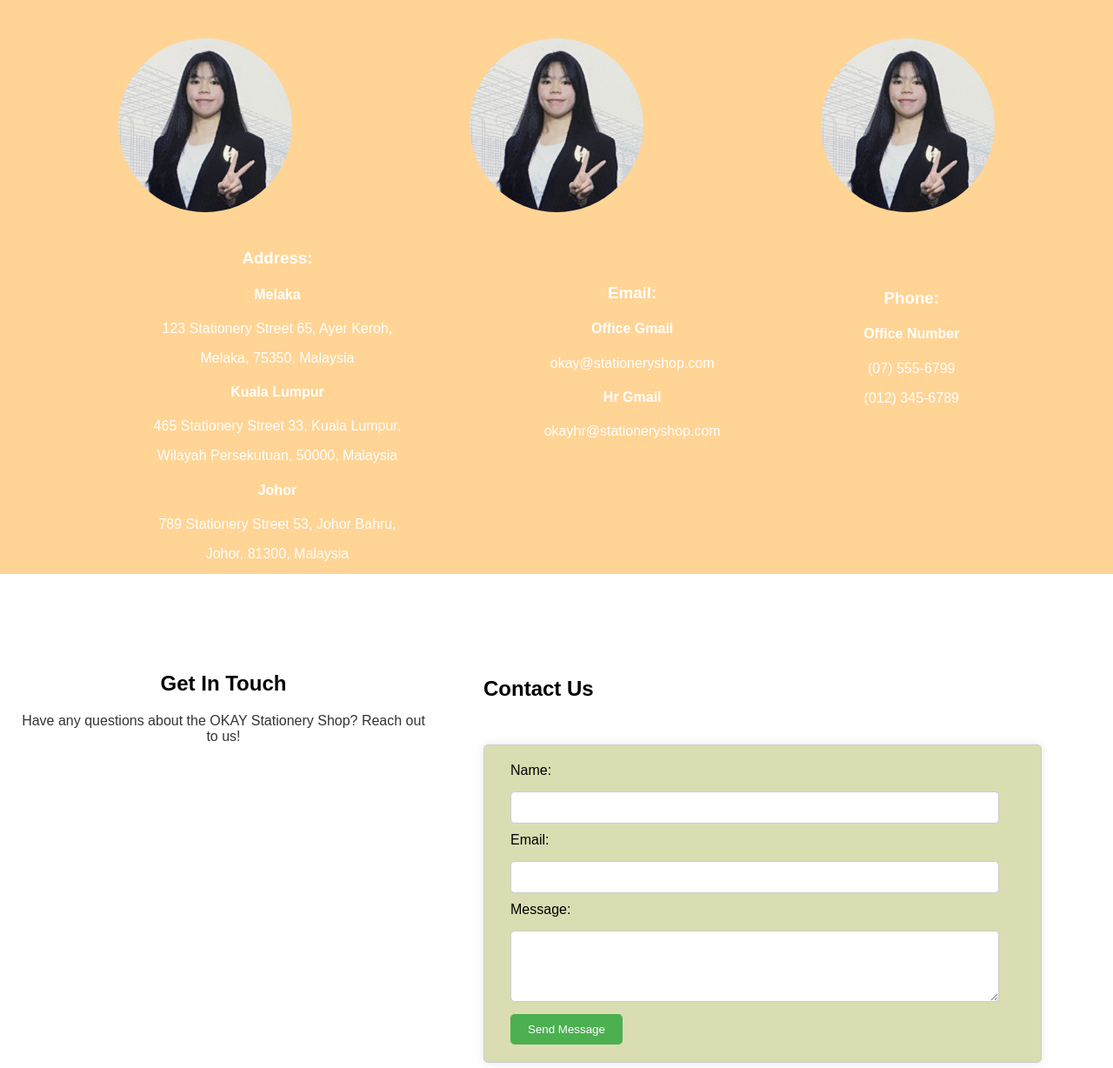
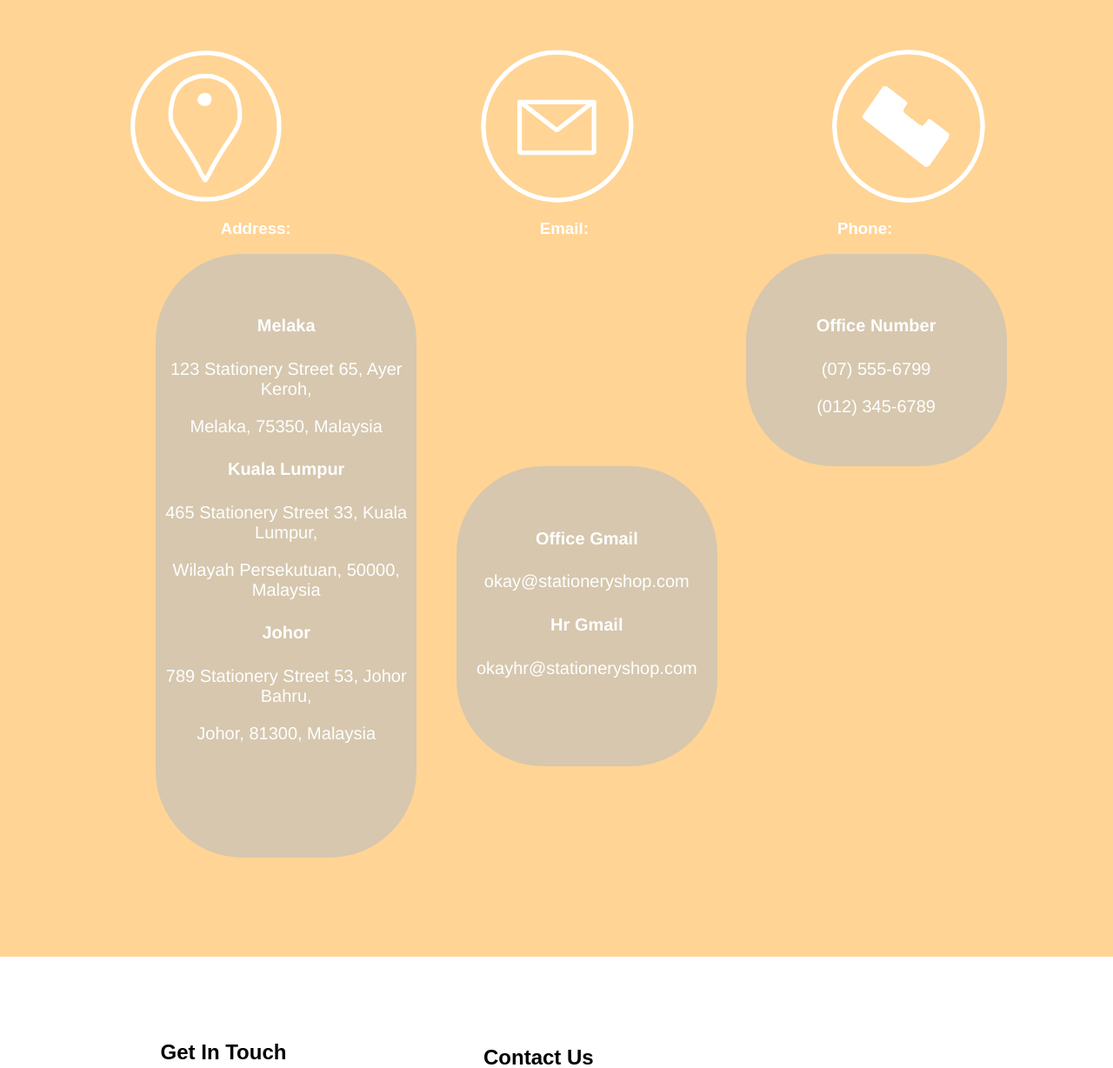
Before and after one commit to CelineKong65/DWP_PROJECT, a PHP site: page /Contact_us/contact_us.html in a window 1280 px wide; the page is wider, and only the part inside the window is pictured. Shown: the part 100-1328 px from the top of that part at 87% size. Run offline with PHP 8.4, Linux system fonts and the light colour scheme.

Commit message:
contact us 30% done

```diff
--- a/Contact_us/contact_us.css
+++ b/Contact_us/contact_us.css
@@ -31,37 +31,66 @@ header h1 {
 
 
 
-.contact-info {
+.contact-icon {
+    flex: 0 1 40%;
+    background-color: #FFD495;
+    text-align: center;
+    height: 1100px;
+}
+
+.contact-info1 {
     flex: 0 1 40%;
     background-color: #FFD495;
     text-align: center;
 }
 
-.contact-info h3{
-    color: white;
+.contact-info1 h3{
+    margin: 11% 11%;
+    color: #fff;
+    display: inline;
 }
 
-.contact-info h4{
-    color: white;
+.section1
+{
+    background: #D6C7AE;
+    color: #fff;
+    width: 300px;
+    height: 650px;
+    border-radius: 100px;
+    text-align: center;
+    padding-top: 3.5%;
+    font-size: 20px;
+    font-family: 'Franklin Gothic Medium', 'Arial Narrow', Arial, sans-serif;
+    margin-left: 14%;
+    float: left;
 }
 
-.contact-info p {
-    margin-bottom: 10px;
+.section2
+{
+    background: #D6C7AE;
+    color: #fff;
+    width: 300px;
+    height: 300px;
+    border-radius: 100px;
+    text-align: center;
+    padding-top: 3.5%;
+    font-size: 20px;
+    font-family: 'Franklin Gothic Medium', 'Arial Narrow', Arial, sans-serif;
+    margin-left: 41%;
+
 }
 
-.contact-info ul
-{
-    list-style-type: none;
-    padding: 0;
-}
-
-.contact-info ul li
-{
-    display: inline;
+.section3{
+    background: #D6C7AE;
+    color: #fff;
+    width: 300px;
+    height: 200px;
+    border-radius: 100px;
     text-align: center;
-    margin: 0px 80px 0px 80px;
-    overflow: hidden;
-    display: inline-block;
+    padding-top: 3.5%;
+    font-size: 20px;
+    font-family: 'Franklin Gothic Medium', 'Arial Narrow', Arial, sans-serif;
+    margin-left: 67%;
 
 }
 
--- a/Contact_us/contact_us.html
+++ b/Contact_us/contact_us.html
@@ -16,16 +16,21 @@
     </header>
 
     <section>
-        <div class="contact-info">
+        <div class="contact-icon">
             <br>
             <div style="overflow: hidden; display: inline-block; margin-top: 2%;">
-                <img src="wong_xuan_ting.jpg" style="width: 200px; height: 200px;border-radius: 50%;">
-                <img src="wong_xuan_ting.jpg" style="width: 200px; height: 200px;border-radius: 50%; margin: 0px 200px 0px 200px;">
-                <img src="wong_xuan_ting.jpg" style="width: 200px; height: 200px;border-radius: 50%;">
+                <img src="address.PNG" style="width: 200px; height: 200px;border-radius: 50%;">
+                <img src="email.PNG" style="width: 200px; height: 200px;border-radius: 50%; margin: 0px 200px 0px 200px;">
+                <img src="phone.PNG" style="width: 200px; height: 200px;border-radius: 50%;">
             </div>
-            <ul>
-                <li>
+            <br>
+            <div class="contact-info1">
                 <h3><b>Address:</b></h3>
+                <h3><b>Email:</b></h3>
+                <h3><b>Phone:</b></h3>
+            </div>
+            <br>
+            <section class="section1">
                 <h4><b>Melaka</b></h4>
                 <p>123 Stationery Street 65, Ayer Keroh, </p>
                 <p>Melaka, 75350, Malaysia</p>
@@ -35,22 +40,24 @@
                 <h4><b>Johor</b></h4>
                 <p>789 Stationery Street 53, Johor Bahru,</p>
                 <p>Johor, 81300, Malaysia</p>
+            </section>
 
-                </li>
-                <li style="margin-bottom: 11%;">
-                    <h3><b>Email:</b></h3>
+            <section class="section3">
+                <h4><b>Office Number</b></h4>
+                <p> (07) 555-6799</p>
+                <p> (012) 345-6789</p>
+            </section>
+
+            <section class="section2">
                 <h4><b>Office Gmail</b></h4>
                 <p>okay@stationeryshop.com</p>
                 <h4><b>Hr Gmail</b></h4>
                 <p>okayhr@stationeryshop.com</p>
-                </li>
-                <li style="margin-bottom: 14%;">
-                    <h3><b>Phone:</b></h3>
-                    <h4><b>Office Number</b></h4>
-                    <p> (07) 555-6799</p>
-                    <p> (012) 345-6789</p>
-                </li>
-            </ul>
+
+            </section>
+
+
+
         </div>
     </section>
 
```
Also changed, not shown: Contact_us/address.PNG (added), Contact_us/email.PNG (added), Contact_us/phone.PNG (added). Lines whose indentation alone changed are shown as unchanged.
